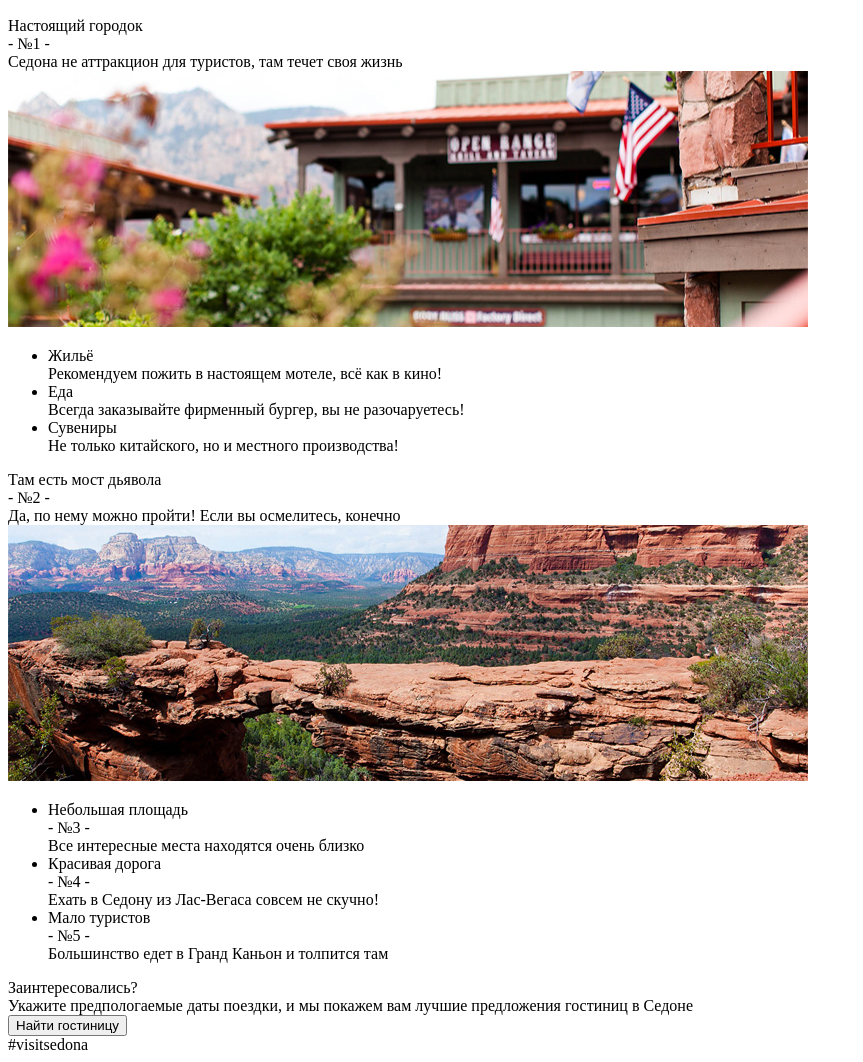
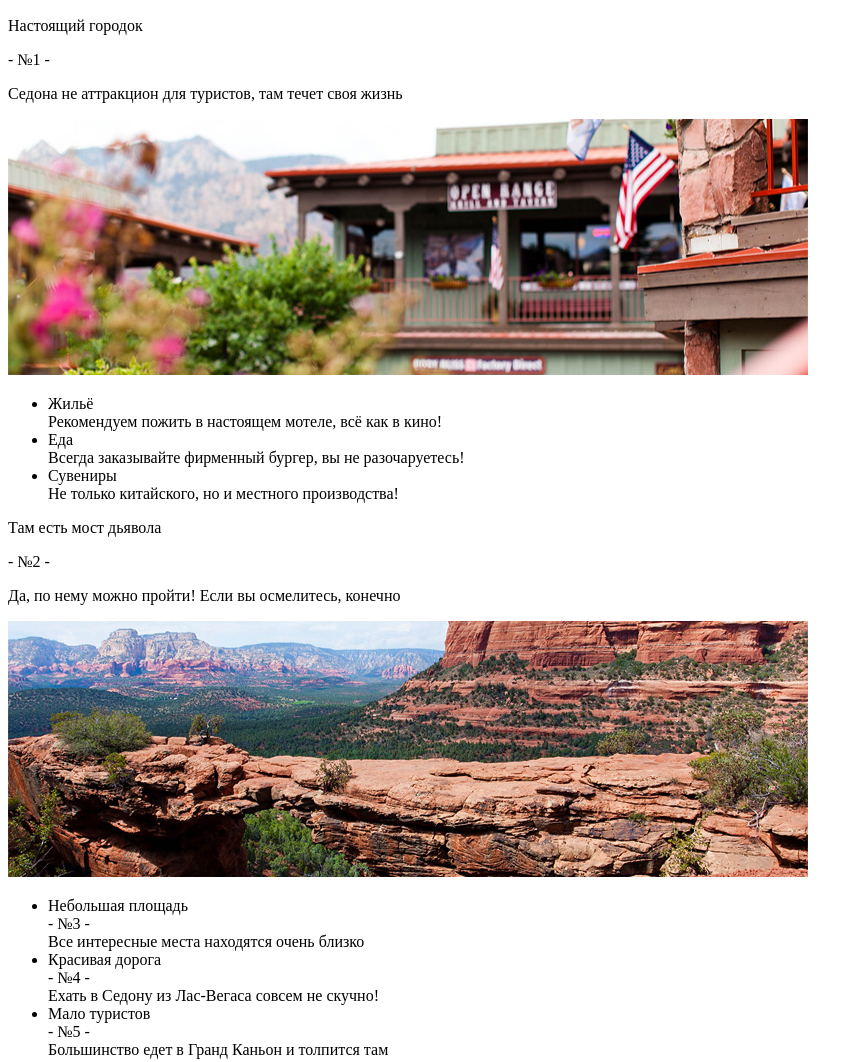
Before and after one commit to TsimafeiBystrou/1648231-sedona-22, a website: page source/index.html in a window 1280 px wide. Shown: the part 549-1611 px from the top of the page, without its empty margins (0-863 px from the left). Drawn offline with Linux system fonts and the light colour scheme.

Commit message:
Исправляет разметку главной

```diff
--- a/source/index.html
+++ b/source/index.html
@@ -49,12 +49,17 @@
       <h1 class="intro__welcome-title">Седона - небольшой городок в Аризоне, заслуживающий большего!</h1>
       <h2 class="intro__welcome-subtitle">Рассмотрим 5 причин, по которым Седона круче, чем Гранд Каньон!</h2>
     </div>
-    <section class="advantages">
-      <div class="advantages__title">Настоящий городок</div>
-      <div class="advantages__number">- №1 -</div>
-      <div class="advantages__subtitle">Седона не аттракцион для туристов, там течет своя жизнь</div>
-      <img class="advantages__image" src="img/real-city-photo.jpg" alt="Городок Седона">
+    <section>
+      <div class="advantages">
+        <p class="advantages__title">Настоящий городок</p>
+        <p class="advantages__number">- №1 -</p>
+        <p class="advantages__subtitle">Седона не аттракцион для туристов, там течет своя жизнь</p>
+      </div>
+      <div class="advantages__image">
+        <img src="img/real-city-photo.jpg" alt="Городок Седона">
+      </div>
     </section>
+    <section>
       <ul class="advantages__list">
         <li class="advantages__list-item">
           <div class="advantages__item-title">Жильё</div>
@@ -69,11 +74,16 @@
           <div class="advantages__item-subtitle">Не только китайского, но и местного производства!</div>
         </li>
       </ul>
-    <section class="advantages">
-      <div class="advantages__title">Там есть мост дьявола</div>
-      <div class="advantages__number">- №2 -</div>
-      <div class="advantages__subtitle">Да, по нему можно пройти! Если вы осмелитесь, конечно</div>
-      <img class="advantages__image" src="img/devil-brige.jpg" alt="Мост дьявола">
+    </section>
+    <section>
+      <div class="advantages">
+        <p class="advantages__title">Там есть мост дьявола</p>
+        <p class="advantages__number">- №2 -</p>
+        <p class="advantages__subtitle">Да, по нему можно пройти! Если вы осмелитесь, конечно</p>
+      </div>
+      <div class="advantages__image">
+        <img src="img/devil-brige.jpg" alt="Мост дьявола">
+      </div>
     </section>
     <section class="features">
       <ul class="features__list">
```
Lines whose indentation alone changed are shown as unchanged.
